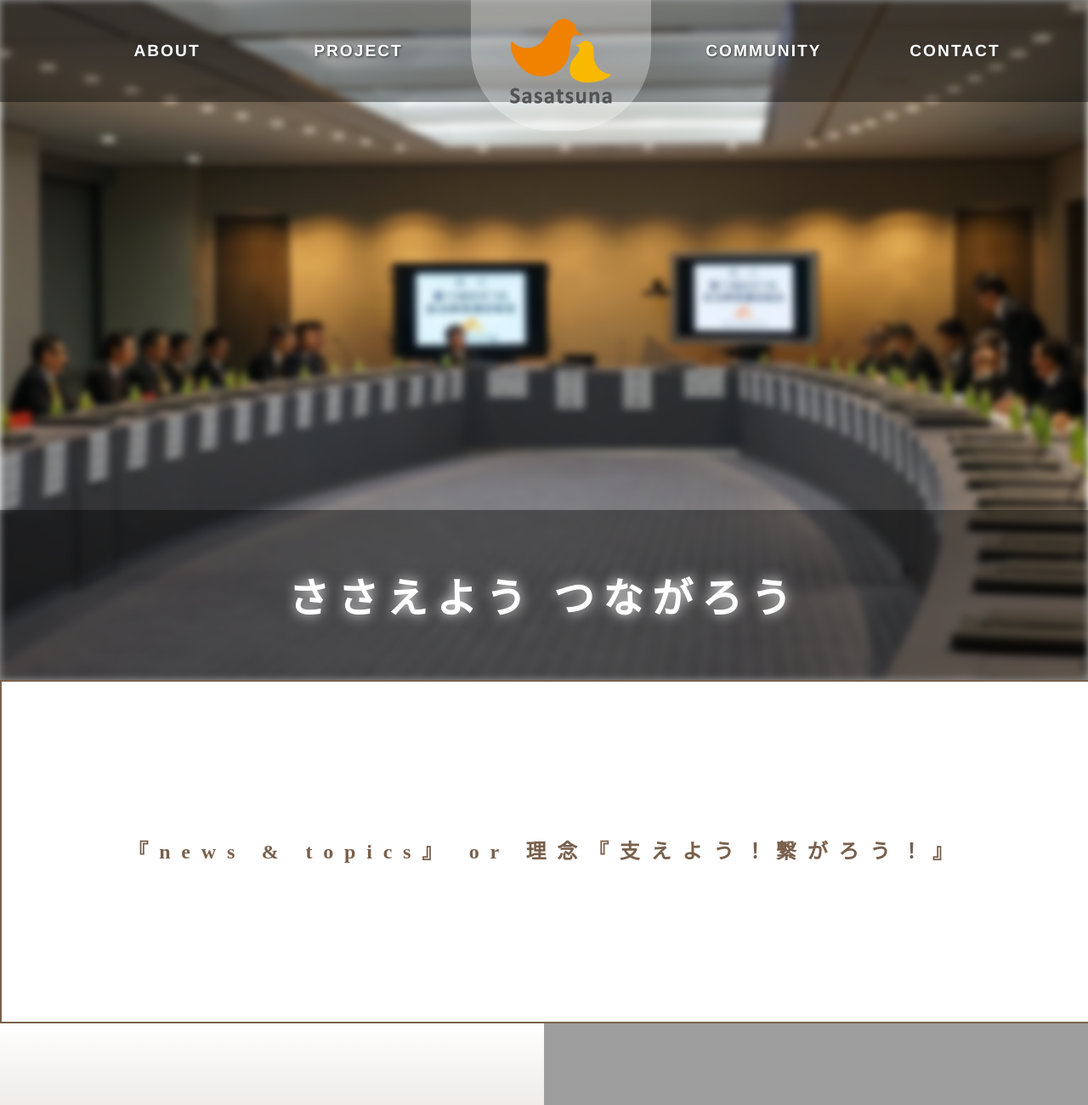
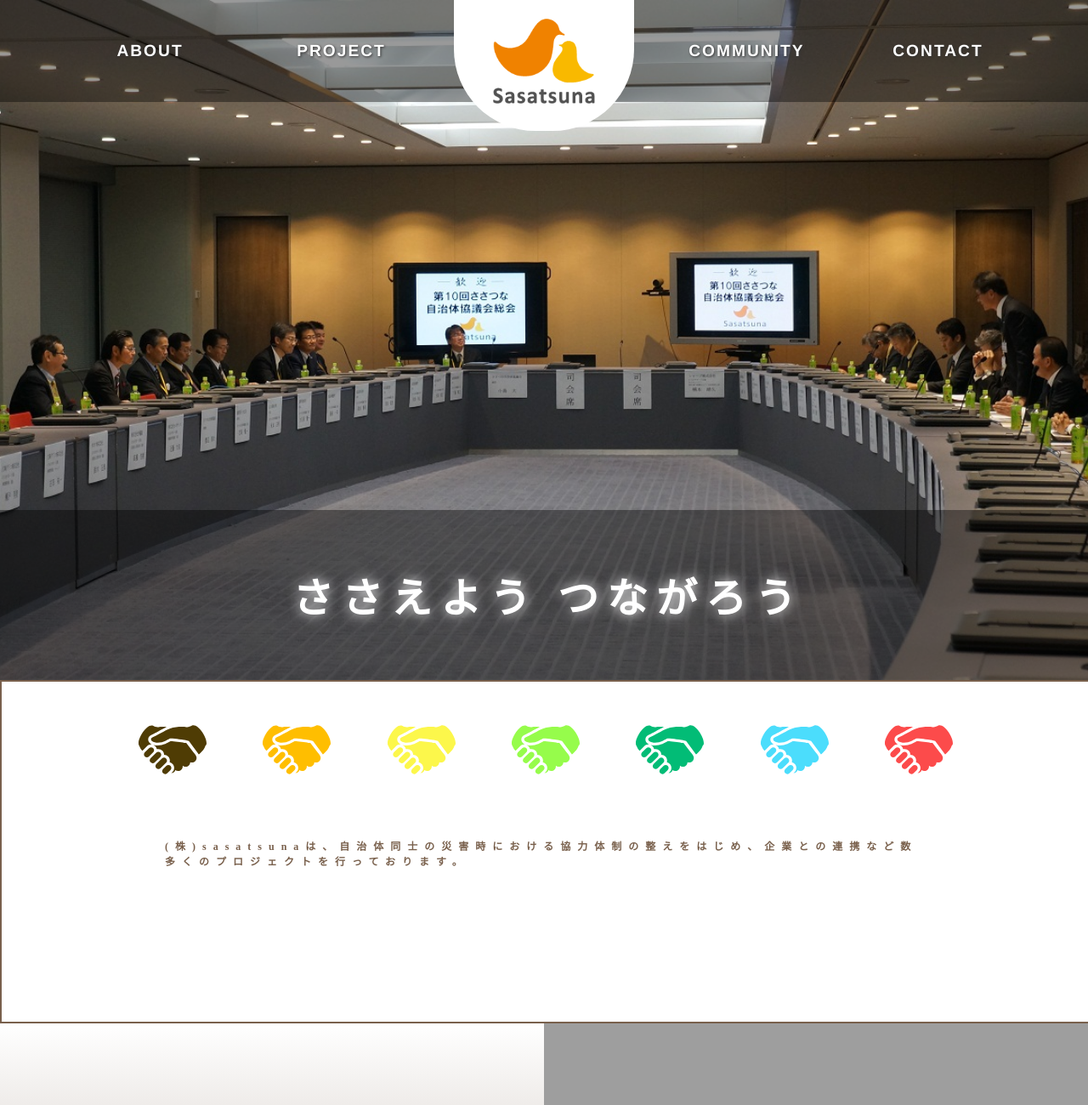
Before and after one commit to Locco0103/fronted-study, a plain HTML site: page sasatsuna/html/home.html in a window 1280 px wide. Shown: the top 1300 px of the page at 85% size. Drawn offline with Linux system fonts and the light colour scheme; grey boxes are pictures that could not be loaded.

Commit message:
edit sasatsuna

```diff
--- a/dotinstall/responsive/css/style.css
+++ b/dotinstall/responsive/css/style.css
@@ -118,12 +118,12 @@ footer h2{
   overflow:hidden;
 }
 
-.features .pull-left{
+.features .left-side{
   float:left;
   padding-right:5%;
 }
 
-.features .pull-right{
+.features .right-side{
   float:right;
   padding-left:5%;
 }
--- a/sasatsuna/css/css1.css
+++ b/sasatsuna/css/css1.css
@@ -23,12 +23,7 @@ header .bg {
   width: 100%;
   height: 100%;
   object-fit: cover;
-  filter:blur(4px);
-  /*transition: 250ms;*/
 }
-/*header:hover .bg {
-  -webkit-filter: brightness(50%);
-}*/
 #pc-menu{
   width:100vw;
   height:15vh;
@@ -45,14 +40,19 @@ header .bg {
   justify-content:space-around;
   align-items:center;
   margin-top:0px;
+  padding:0px;
 }
 #pc-menu ul .img{
   width:14vw;
   padding:5vh 2vh 3vh;
-  background:rgba(256,256,256,0.3);
+  background:rgba(255,255,255,1);
   border-radius:0 0 12vh 12vh;
   display:flex;
   justify-content:center;
+  transition:500ms;
+}
+#pc-menu ul .img:hover{
+  /*background-color:;*/
 }
 #pc-menu ul .img a{
   padding-top:2vh;
@@ -65,8 +65,8 @@ header .bg {
   height:100px;
   transition:500ms;
 }
-#pc-menu ul img:hover{
-  transform:scale(1.1);
+#pc-menu ul .img a img:hover{
+  transform:scale(0.4) rotate(1080deg);
 }
 #pc-menu ul .menu{
   color:white;
@@ -99,10 +99,16 @@ header .blackbox{
   font-size:1rem;
   font-family:'Apple SD Gothic Neo';
   text-shadow:0px 0px 15px #fff;
+  transition:500ms;
 }
+header .blackbox:hover{
+  background-color:rgba(255,255,255,0.5);
+}
+
 header .blackbox h2{
   font-size:3rem;
   letter-spacing:10px;
+  padding-left:10px;
 }
 header .blackbox h3{
   font-size:0.9rem;
@@ -115,7 +121,6 @@ header .blackbox h3{
 .impact img{
   height:85vh;
 }*/
-
 
 /*
 .sasa{
@@ -184,14 +189,30 @@ header .blackbox h3{
   height:50vh;
   background-color:white;
   color:#79604c;
-  text-align:center;
-  line-height:50vh;
   font-weight:bold;
-  letter-spacing:0.8rem;
+  letter-spacing:0.5rem;
   border:2px solid #79604c;
+  word-break:break-all;
+}
+.news .icons{
+  margin-top:5vh;
+  width:80vw;
+  margin-left:auto;
+  margin-right:auto;
+  display:flex;
+  justify-content: space-beween;
+}
+.news img{
+  margin-left:auto;
+  margin-right:auto;
 }
 .news h1{
-  margin:0px;
+  margin-top:8vh;
+  width:70vw;
+  font-family:'Apple SD Gothic Neo';
+  margin-left: auto;
+  margin-right:auto;
+  font-size:12px;
 }
 
 /* main-menu */
@@ -199,7 +220,6 @@ header .blackbox h3{
 .main-menu{
   display:flex;
   flex-wrap:wrap;
-  /*background-color:white;*/
 }
 .main-menu a{
   color:white;
--- a/sasatsuna/html/home.html
+++ b/sasatsuna/html/home.html
@@ -14,29 +14,33 @@
     <img class='bg' src='../images/home-top.jpg' />
     <div id="pc-menu">
       <ul>
-        <li class="menu"><a href="#about.html">ABOUT</a></li>
+        <li class="menu"><a href="about.html">ABOUT</a></li>
         <li class="menu"><a href="#project.html">PROJECT</a></li>
-        <li class="img"><a href="#home.html"><img src="../images/sasatsuna-logo.png"></a></li>
+        <li class="img"><a href="home.html"><img src="../images/sasatsuna-logo.png"></a></li>
         <li class="menu"><a href="#community.html">COMMUNITY</a></li>
         <li class="menu"><a href="#contact.html">CONTACT</a></li>
       </ul>
     </div>
     <div class="blackbox">
       <h2>ささえよう つながろう</h2>
-      <!-- <h3><br> − winpeaceはささつな運動を推進しています。</h3> -->
     </div>
-
-<!--     <div class="impact">
-      <img class='sasatsuna' src="../images/sasatsuna-text.png" alt="sasatsuna">
-    </div> -->
   </header>
 
   <section class="news">
-    <h1>『news & topics』 or 理念『支えよう！繋がろう！』</h1>
+    <div class="icons">
+      <img class="shakehands" src="../images/shakehands.svg" width="80px">
+      <img class="shakehands2" src="../images/shakehands2.svg" width="80px">
+      <img class="shakehands3" src="../images/shakehands3.svg" width="80px">
+      <img class="shakehands4" src="../images/shakehands4.svg" width="80px">
+      <img class="shakehands5" src="../images/shakehands5.svg" width="80px">
+      <img class="shakehands6" src="../images/shakehands6.svg" width="80px">
+      <img class="shakehands7" src="../images/shakehands7.svg" width="80px">
+    </div>
+    <h1>(株)sasatsunaは、自治体同士の災害時における協力体制の整えをはじめ、企業との連携など数多くのプロジェクトを行っております。</h1>
   </section>
 
   <section class="main-menu">
-    <a href="#about.html">
+    <a href="about.html">
       <div class="content textile content1">
         <h2>ABOUT</h2><h3>What's Sasatsuna?</h3>
       </div>
```
Also changed, not shown: dotinstall/responsive/index.html (+3 -3 lines), sasatsuna/html/about.html (+17 -12 lines), sasatsuna/images/shakehands.svg (added), sasatsuna/images/shakehands2.svg (added), sasatsuna/images/shakehands3.svg (added), sasatsuna/images/shakehands4.svg (added), sasatsuna/images/shakehands5.svg (added), sasatsuna/images/shakehands6.svg (added), sasatsuna/images/shakehands7.svg (added).
